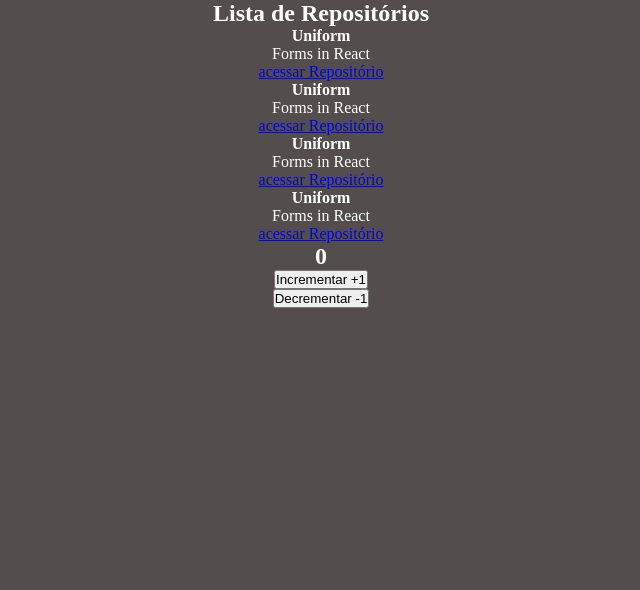
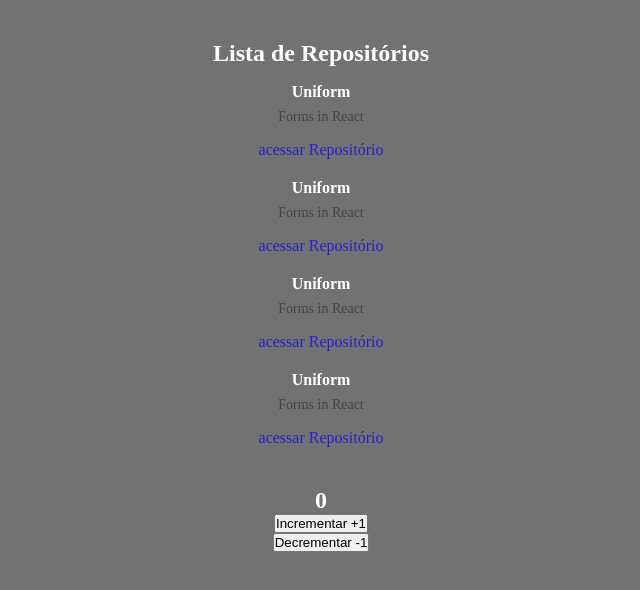
Before and after one commit to FL3U1Z/Projeto-repositorios-js, a React app: page / in a window 1280 px wide. Shown: the top 590 px of the page, without its empty margins (319-959 px from the left). Built offline with nearby package versions, Linux system fonts and the light colour scheme; no server answers.

Commit message:
Conceito 100

```diff
--- a/package.json
+++ b/package.json
@@ -24,6 +24,8 @@
     "cross-env": "^7.0.3",
     "css-loader": "^6.7.1",
     "html-webpack-plugin": "^5.5.0",
+    "node-sass": "^7.0.1",
+    "sass-loader": "^13.0.0",
     "style-loader": "^3.3.1",
     "webpack": "^5.72.1",
     "webpack-cli": "^4.9.2",
--- a/src/App.jsx
+++ b/src/App.jsx
@@ -1,6 +1,6 @@
 import { Counter } from './components/Counter';
 import { RepositoryList } from './components/RepositoryList';
-import './styles/global.css';
+import './styles/global.scss';
 
 export function App() {
     return (
--- a/src/components/RepositoryList.jsx
+++ b/src/components/RepositoryList.jsx
@@ -1,4 +1,6 @@
 import { RepositoryItem } from "./RepositoryItem";
+import '../styles/repositories.scss';
+import { useState, useEffect } from "react";
 
 const repository = {
     name: ' Uniform',
@@ -7,6 +9,16 @@
 }
 
 export function RepositoryList(){
+
+    const [repositories, setRepositories] = useState([]);
+
+    useEffect(() => {
+        fetch('https://api.github.com/users/FL3U1Z/repos')
+        .then(response => response.json())
+        .then(data => setRepositories(data))
+    }, []);
+//useEffect recebe 2 parametros: função que eu vou executar e o segundo é quando.
+//caso o segundo parametro estiver vazio ela executa uma vez quando exibir na tela
     return (
         <section className="respository-list">
             <h1>Lista de Repositórios</h1>
--- a/src/styles/global.css
+++ b/src/styles/global.scss
@@ -6,7 +6,7 @@
 
 body{
     font: 16px, "Helvetica", sans-serif;
-    background-color: rgb(84, 77, 77);
+    background-color: rgba(6, 4, 4, 0.559);
     color: rgb(255, 255, 255);
     text-align: center;
 }
--- /dev/null
+++ b/src/styles/repositories.scss
@@ -0,0 +1,40 @@
+section.respository-list {
+
+    margin: 40px;
+
+    h1 {
+    margin-bottom: 16px;
+    }
+
+    ul{
+        list-style: none;
+
+        li{
+            //essa forma é melhor pois apenas as <li> que tiverem com outra <li> acima
+            //ficam com a estilização, nesse caso o & referencia a primeira li;
+            & + li{
+                margin-top: 20px;
+            }
+
+            /** Forma de estilização que o diego falou
+            margin-bottom: 20px;
+            //last-child remove a estilização do ultimo elemento
+            &:last-child {
+                margin: 0;
+            }**/
+        }
+
+        p{
+            font-size: 14px;
+            color: #444;
+            margin-top: 8px;
+        }
+
+        a{
+            display: inline-block;
+            margin-top: 16px;
+            text-decoration: none;
+            color: #2722d0;
+        }
+    }
+}
--- a/webpack.config.js
+++ b/webpack.config.js
@@ -33,11 +33,11 @@
                exclude: /node_modules/,
                use: 'babel-loader',
            },
-           {
-            test:  /\.css$/,
-            exclude: /node_modules/,
-            use: ['style-loader', 'css-loader'],
-            },
+            {
+                test:  /\.scss$/,
+                exclude: /node_modules/,
+                use: ['style-loader', 'css-loader', 'sass-loader'],
+                },
        ]
     }
 }
```
Also changed, not shown: 2 other files (tests, documents, lock files or other folders).
